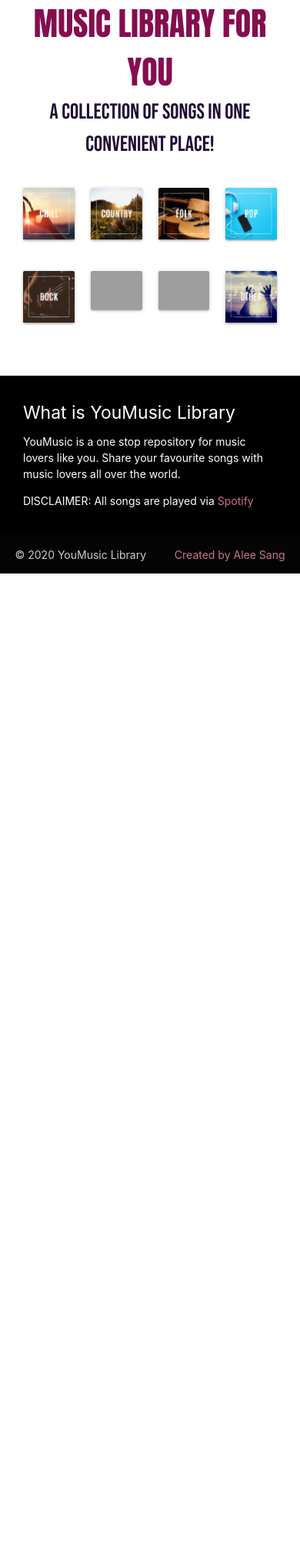
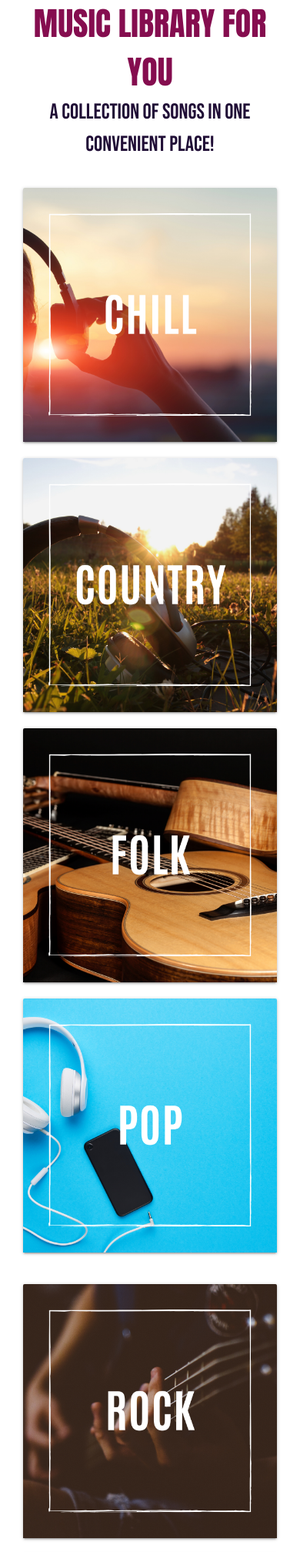
Before and after one commit to aleesang/milestone-project-three, a Flask app: page / in a window 390 px wide. Shown: the part 99-2115 px from the top of the page at 77% size. Before the commit the page ends 844 px from the top, so only its background shows below. Run offline with Flask 2, Linux system fonts and the light colour scheme; data that the repository does not hold is empty; some libraries are stand-ins or nearby versions; grey boxes are pictures that could not be loaded.

Commit message:
changed column ratios in card column in base.html to make them responsive

```diff
--- a/templates/home.html
+++ b/templates/home.html
@@ -8,28 +8,28 @@ A collection of songs in one convenient place!
 </div>
 
 <div class="row">
-    <div class="col s3">
+    <div class="col l3 m6 s12">
       <div class="card">
         <div class="card-image hover">
          <a href="{{url_for('get_chill')}}"><img src="/static/images/Chill.png"></a>
         </div>
       </div>
     </div>
-     <div class="col s3">
+     <div class="col l3 m6 s12">
       <div class="card">
         <div class="card-image hover">
            <a href="{{url_for('get_country')}}"><img src="/static/images/Country.png"></a>
         </div>
       </div>
     </div>
-    <div class="col s3">
+    <div class="col l3 m6 s12">
       <div class="card">
         <div class="card-image hover">
           <a href="{{url_for('get_folk')}}"><img src="/static/images/Folk.png"></a>
         </div>
       </div>
     </div>
-    <div class="col s3">
+    <div class="col l3 m6 s12">
       <div class="card">
         <div class="card-image hover">
           <a href="{{url_for('get_pop')}}"><img src="/static/images/Pop.png"></a>
@@ -38,28 +38,28 @@ A collection of songs in one convenient place!
     </div>
 </div>
 <div class="row">
-    <div class="col s3">
+    <div class="col l3 m6 s12">
       <div class="card">
         <div class="card-image hover">
           <a href="{{url_for('get_rock')}}"><img src="/static/images/Rock.png"></a>
         </div>
       </div>
     </div>
-     <div class="col s3">
+     <div class="col l3 m6 s12">
       <div class="card">
         <div class="card-image hover">
           <a href="{{url_for('get_reggae')}}"><img src="/static/images/Reggae.png"></a>
         </div>
       </div>
     </div>
-    <div class="col s3">
+    <div class="col l3 m6 s12">
       <div class="card">
         <div class="card-image hover">
           <a href="{{url_for('get_urban')}}"><img src="/static/images/Urban.png"></a>
         </div>
       </div>
     </div>
-    <div class="col s3">
+    <div class="col l3 m6 s12">
       <div class="card">
         <div class="card-image hover">
           <a href="{{url_for('get_other')}}"><img src="/static/images/Other.png"></a>
```
Also changed, not shown: static/style.css (line endings or trailing spaces).
